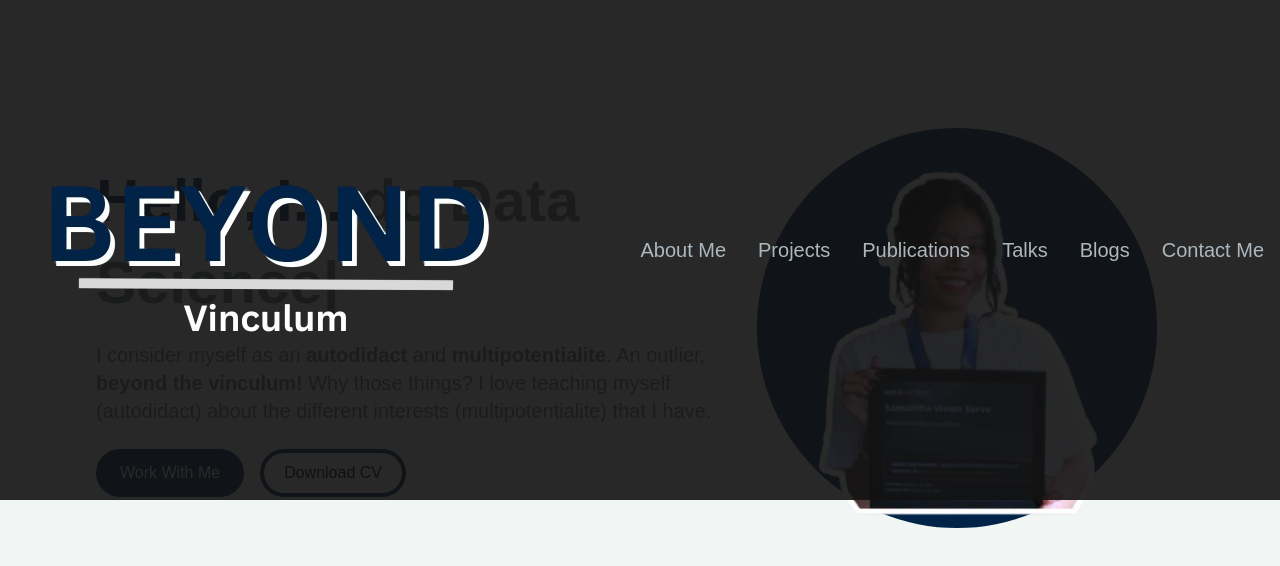
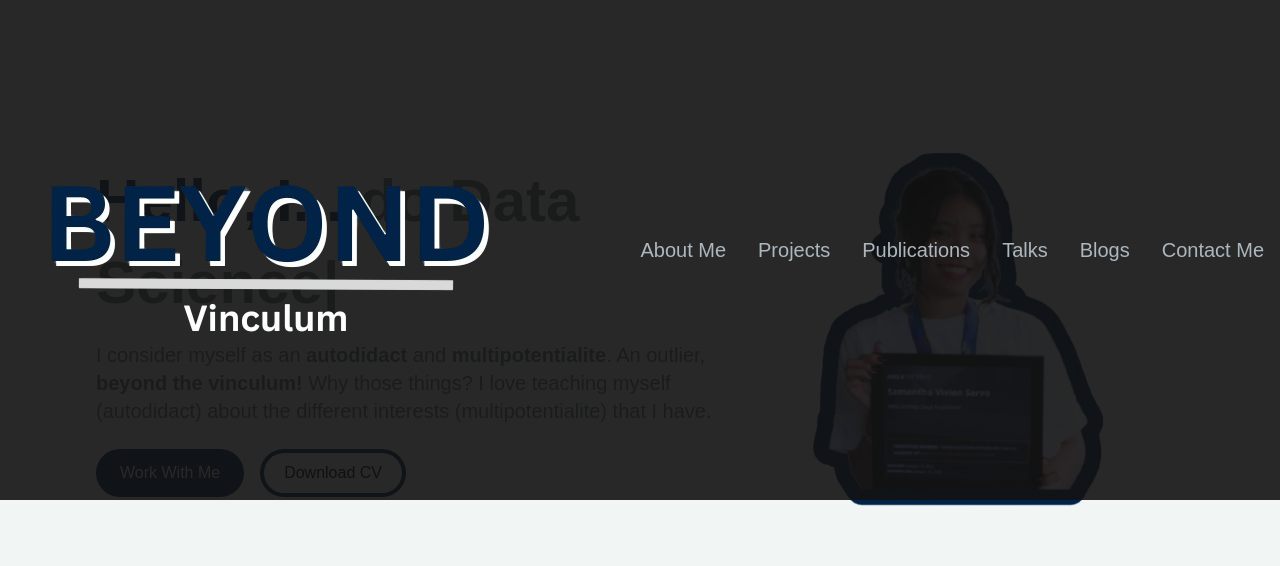
Before and after one commit to samservo09/-REVAMPED--portfolio-website, a Next.js app in the folder portfolio-website/: page / in a window 1280 px wide. Shown: the top 566 px of the page. Built offline with nearby package versions, Linux system fonts and the light colour scheme.

Commit message:
adjusted the hero pic

```diff
--- a/portfolio-website/src/app/components/HeroSection.jsx
+++ b/portfolio-website/src/app/components/HeroSection.jsx
@@ -50,9 +50,9 @@ const HeroSection = () => {
                 </div>
             </div>
             <div className="col-span-5 place-self-center mt-4 lg:mt-0">
-                <div className="rounded-full bg-[#002347] w-[280px] h-[280px] sm:w-[370px] sm:h-[370px] lg:w-[400px] lg:h-[400px] relative">
+                <div className="rounded-full bg- w-[280px] h-[280px] sm:w-[370px] sm:h-[370px] lg:w-[400px] lg:h-[400px] relative">
                     <Image
-                        src="/images/herosec-img-2.png"
+                        src="/images/herosec-img-3.png"
                         alt="hero image"
                         className="absolute transform -translate-x-1/2 -translate-y-1/2 top-1/2 left-1/2"
                         width={300}
```
Also changed, not shown: portfolio-website/public/images/herosec-img-3.png (added).
